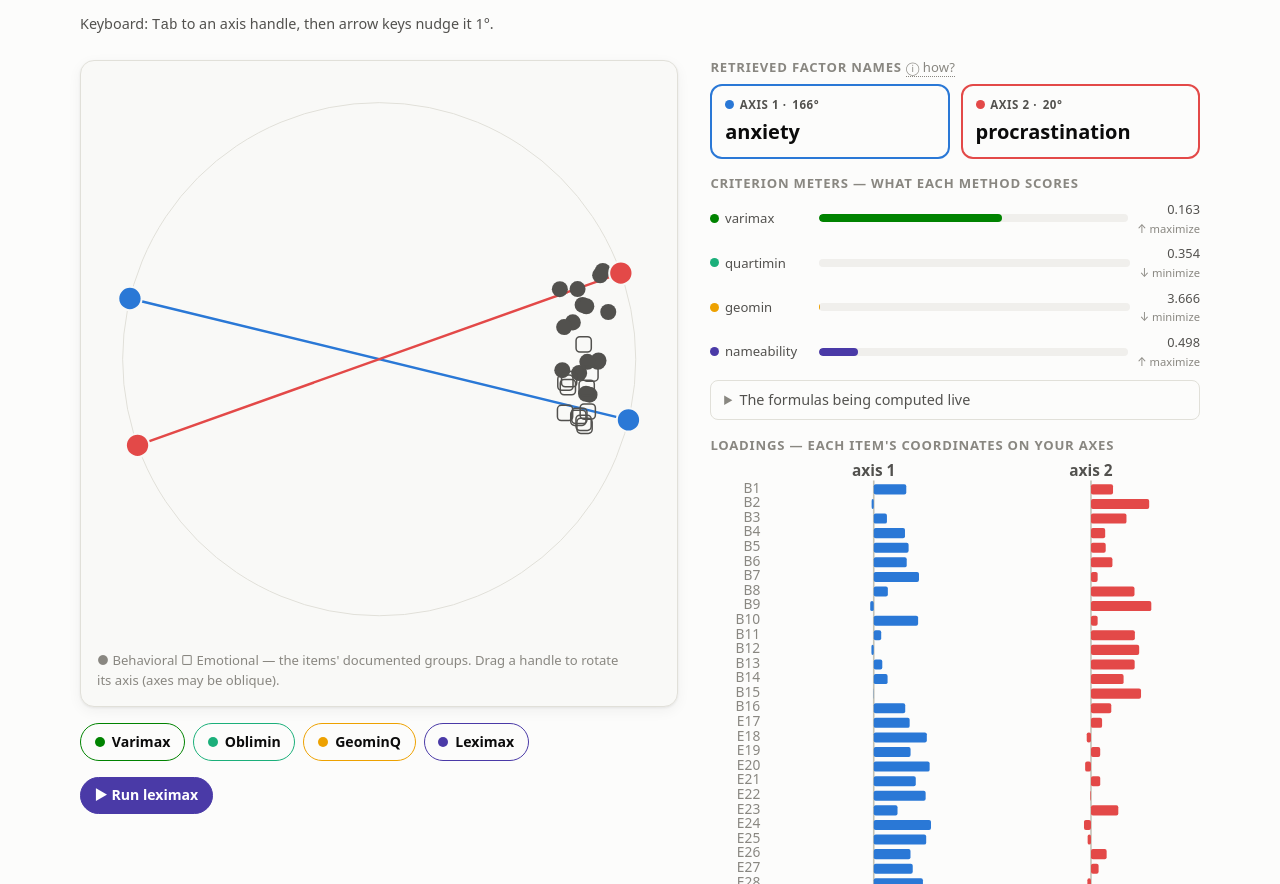
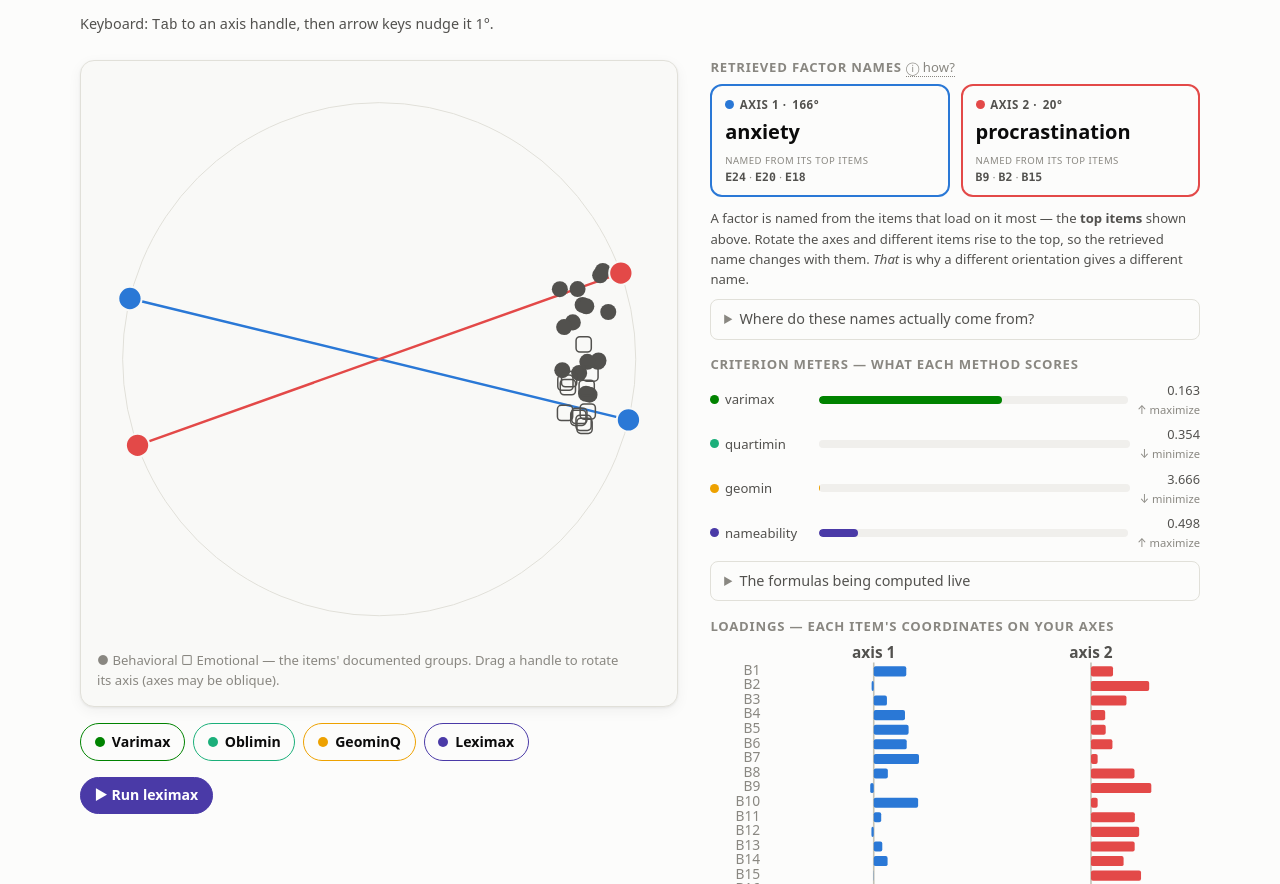
Before and after one commit to devon7y/lexical-rotation-explainer, a plain HTML site: page index.html in a window 1280 px wide. Shown: the part 5361-6245 px from the top of the page. Drawn offline with Linux system fonts and the light colour scheme.

Commit message:
Explain how factors get named and why rotation changes the name
Under each retrieved name, list the axis's live top-loading items ('named
from its top items'), which reshuffle as you drag — making concrete why a
different orientation yields a different name. Add a collapsible spelling out
the leximax retrieval pipeline (defining items -> average meaning vectors ->
subtract the questionnaire mean -> nearest of 369,703 lexicon terms) and how
it differs from the classical arithmetic-only methods.

Co-Authored-By: Claude Opus 4.8 (1M context) <noreply@anthropic.com>

```diff
--- a/index.html
+++ b/index.html
@@ -342,7 +342,6 @@ table.mini-loadings td:first-child, table.mini-loadings th:first-child { text-al
 @media (max-width: 420px) { .name-chips { grid-template-columns: 1fr; } }
 .name-chip {
   border: 2px solid var(--ac); border-radius: 12px; padding: .6rem .8rem; background: var(--surface);
-  min-height: 4.6rem;
 }
 .name-chip .axis-tag { font-size: .72rem; font-weight: 700; letter-spacing: .05em;
   text-transform: uppercase; color: var(--ink-2); display: flex; align-items: center; gap: .35rem; }
@@ -350,6 +349,12 @@ table.mini-loadings td:first-child, table.mini-loadings th:first-child { text-al
 .name-chip .name { font-size: 1.25rem; font-weight: 700; color: var(--ink); margin-top: .15rem;
   overflow-wrap: anywhere; }
 .name-chip .name.none { color: var(--muted); font-weight: 500; }
+.name-chip .chip-def { font-size: .72rem; color: var(--muted); margin-top: .45rem; line-height: 1.4; }
+.name-chip .chip-def .chip-def-lbl { display: block; text-transform: uppercase; letter-spacing: .05em;
+  font-size: .6rem; margin-bottom: .12rem; }
+.name-chip .chip-def b { color: var(--ink-2); font-weight: 600; font-family: ui-monospace, Menlo, monospace;
+  cursor: help; }
+.chip-why { font-size: .82rem; color: var(--ink-2); margin: .7rem 0 0; }
 @keyframes chipflash { 0% { transform: scale(1.06); } 100% { transform: scale(1); } }
 .name-chip .name.flash { animation: chipflash .25s ease-out; }
 @media (prefers-reduced-motion: reduce) { .name-chip .name.flash { animation: none; } }
@@ -822,12 +827,39 @@ footer p { color: var(--muted); }
             <div class="name-chip" style="--ac: var(--axis1)">
               <div class="axis-tag">Axis 1 · <span id="ang1">0°</span></div>
               <div class="name" id="name1">—</div>
+              <div class="chip-def"><span class="chip-def-lbl">named from its top items</span><span id="def1">—</span></div>
             </div>
             <div class="name-chip" style="--ac: var(--axis2)">
               <div class="axis-tag">Axis 2 · <span id="ang2">90°</span></div>
               <div class="name" id="name2">—</div>
+              <div class="chip-def"><span class="chip-def-lbl">named from its top items</span><span id="def2">—</span></div>
             </div>
           </div>
+          <p class="chip-why">A factor is named from the items that load on it most — the
+          <b style="color:var(--ink-2)">top items</b> shown above. Rotate the axes and different items
+          rise to the top, so the retrieved name changes with them. <em>That</em> is why a different
+          orientation gives a different name.</p>
+          <details class="math">
+            <summary>Where do these names actually come from?</summary>
+            <div class="body">
+              <p style="margin:.2rem 0 .5rem">Point the axis somewhere and a specific handful of items
+              sit at its top (the “top items” above). Leximax turns those into a name automatically, in
+              a frozen, deterministic pipeline:</p>
+              <ol style="margin:.2rem 0 .5rem; padding-left:1.2rem">
+                <li>take the items that define the axis — its dominant pole, weighted by loading;</li>
+                <li>average their <strong>meaning vectors</strong> (each item's text → a point in a
+                language model's meaning-space);</li>
+                <li>subtract the questionnaire's <em>average</em> meaning, so the name reflects what makes
+                <em>this</em> factor distinctive within <em>this</em> survey;</li>
+                <li>retrieve the nearest term from a <strong>369,703-word</strong> construct lexicon.</li>
+              </ol>
+              <p style="margin:.2rem 0">The classical methods never do any of this — they fix the axis by
+              the <em>arithmetic</em> of the loadings, and a researcher eyeballs the top items and names
+              the factor by hand. Leximax closes the loop: it rotates the axis <em>so that</em> the name
+              it would retrieve fits best. (The retrieval needs the full lexicon, so on this page the
+              names are precomputed on a 3° grid of angles and looked up as you drag.)</p>
+            </div>
+          </details>
         </div>
 
         <div class="widget">
@@ -1969,6 +2001,15 @@ function initPlayground(pg) {
 
   /* --- name chips --- */
   const chipEls = [$('#name1'), $('#name2')];
+  const defEls = [$('#def1'), $('#def2')];
+  // list an axis's top-loading items (hover a code for the item text)
+  function updateDef(k, top) {
+    const host = defEls[k]; host.textContent = '';
+    top.forEach((t, idx) => {
+      if (idx) host.append(' · ');
+      const b = document.createElement('b'); b.textContent = t.code; b.title = t.text; host.appendChild(b);
+    });
+  }
   let lastNames = ['', ''];
   function setChips(labels, forceFlash) {
     chipEls.forEach((c, k) => {
@@ -2003,12 +2044,19 @@ function initPlayground(pg) {
     const valid = isValid(t1, t2);
     $('#warn-singular').classList.toggle('show', !valid);
     rightCol.classList.toggle('degrade', !valid);
-    if (!valid) { setChips(null); return; }
+    if (!valid) { setChips(null); defEls.forEach(e => e.textContent = '—'); return; }
 
     const L = loadingsAt(A0, t1, t2);
     const pole = polesOf(L);                 // display-pole per axis
     // loading bars (dominant-pole signs)
     rowEls.forEach((r, i) => { setBar(r.b1, 0, pole[0] * L[i][0]); setBar(r.b2, 1, pole[1] * L[i][1]); });
+    // each axis's top-loading items — where its name is read from; these change
+    // as you rotate, which is exactly why the retrieved name changes
+    [0, 1].forEach(k => {
+      const top = items.map((it, i) => ({ code: it.code, text: it.text, v: pole[k] * L[i][k] }))
+        .sort((a, b) => b.v - a.v).slice(0, 3);
+      updateDef(k, top);
+    });
     // criterion meters (pole-invariant, computed from raw L)
     setMeter('varimax', critVarimax(L));
     setMeter('quartimin', critQuartimin(L));
```
